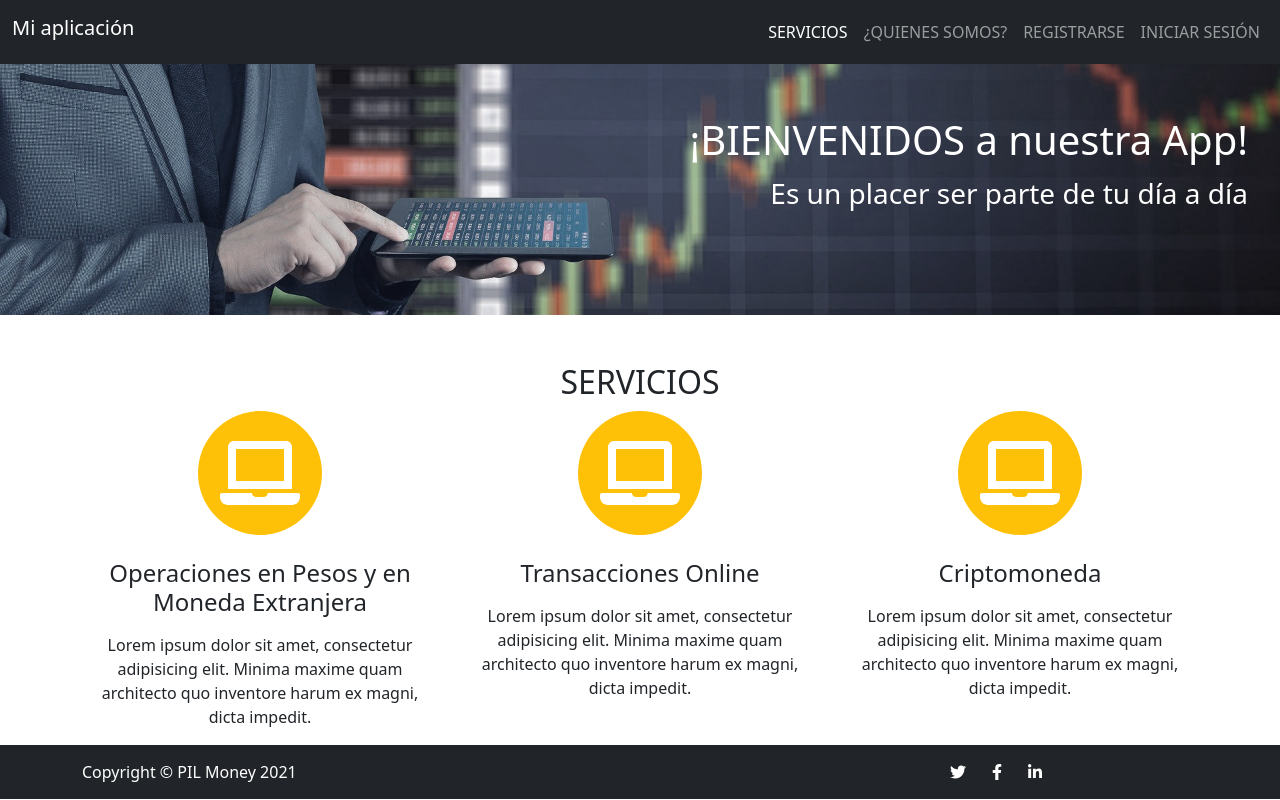
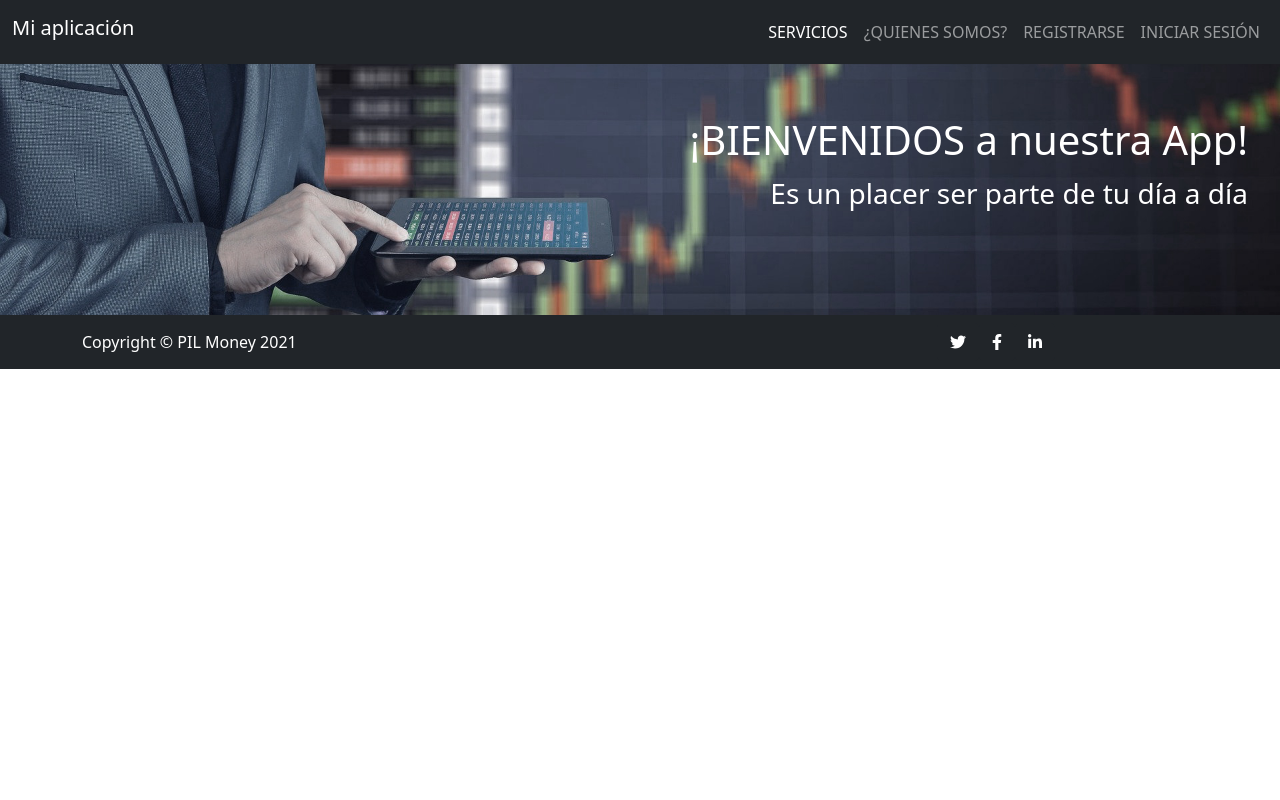
Before and after one commit to pgClipfs/proyecto-pil-money-angular, an Angular app: page / in a window 1280 px wide. Built offline with nearby package versions, Linux system fonts and the light colour scheme.

Commit message:
Sistema de rutas en angular

```diff
--- a/src/app/app-routing.module.ts
+++ b/src/app/app-routing.module.ts
@@ -1,7 +1,16 @@
 import { NgModule } from '@angular/core';
 import { RouterModule, Routes } from '@angular/router';
+import { IniciarSesionComponent } from './pages/iniciar-sesion/iniciar-sesion.component';
+import { QuienesSomosComponent } from './pages/quienes-somos/quienes-somos.component';
+import { RegistroComponent } from './pages/registro/registro.component';
+import { ServiciosComponent } from './pages/servicios/servicios.component';
 
-const routes: Routes = [];
+const routes: Routes = [
+  {path: 'inicio', component:ServiciosComponent},
+  {path: 'quienes-somos', component: QuienesSomosComponent},
+  {path: 'registro', component:RegistroComponent},
+  {path: 'iniciar-sesion', component: IniciarSesionComponent}
+];
 
 @NgModule({
   imports: [RouterModule.forRoot(routes)],
--- a/src/app/app.component.html
+++ b/src/app/app.component.html
@@ -1,4 +1,4 @@
 <app-nav></app-nav>
 <app-header></app-header>
-<app-servicios></app-servicios>
+<router-outlet></router-outlet>
 <app-footer></app-footer>
--- a/src/app/layout/layout.module.ts
+++ b/src/app/layout/layout.module.ts
@@ -3,6 +3,7 @@ import { CommonModule } from '@angular/common';
 import { HeaderComponent } from './header/header.component';
 import { NavComponent } from './nav/nav.component';
 import { FooterComponent } from './footer/footer.component';
+import { RouterModule } from '@angular/router';
 
 @NgModule({
   declarations: [
@@ -11,7 +12,8 @@ import { FooterComponent } from './footer/footer.component';
     FooterComponent,
   ],
   imports: [
-    CommonModule
+    CommonModule,
+    RouterModule
   ],
   exports: [
     HeaderComponent,NavComponent, FooterComponent,
--- a/src/app/layout/nav/nav.component.html
+++ b/src/app/layout/nav/nav.component.html
@@ -7,16 +7,16 @@
       <div class="collapse navbar-collapse">
         <ul class="navbar-nav ms-auto mb-2 mb-lg-0">
           <li class="nav-item">
-            <a class="nav-link active" aria-current="page" href="#">SERVICIOS</a>
+            <a class="nav-link active" routerLink="/inicio" routerLinkActive="active" aria-current="page">SERVICIOS</a>
           </li>
           <li class="nav-item">
-            <a class="nav-link" href="#">¿QUIENES SOMOS?</a>
+            <a class="nav-link"  routerLink="/quienes-somos" routerLinkActive="active" aria-current="page">¿QUIENES SOMOS?</a>
           </li>
           <li class="nav-item">
-            <a class="nav-link" href="#">REGISTRARSE</a>
+            <a class="nav-link" routerLink="/registro" routerLinkActive="active" aria-current="page">REGISTRARSE</a>
           </li>
           <li class="nav-item">
-            <a class="nav-link" href="#">INICIAR SESIÓN</a>
+            <a class="nav-link" routerLink="/iniciar-sesion" routerLinkActive="active" aria-current="page">INICIAR SESIÓN</a>
           </li>
         </ul>
       </div>
```
